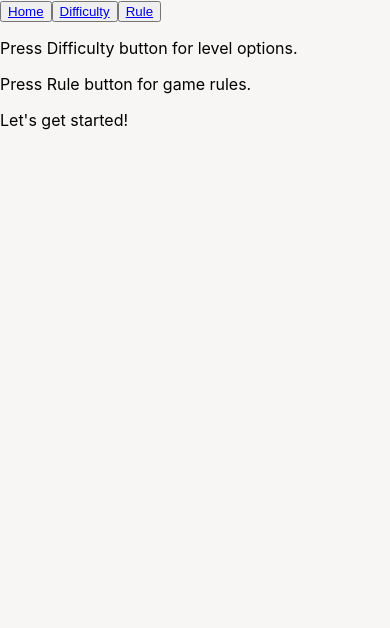
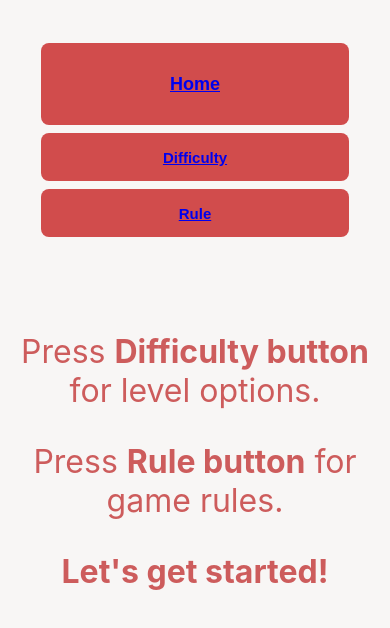
Before and after one commit to xiangyi0818/webdev-project2, a React (Create React App) app in the folder project2/: page /home in a window 390 px wide. Shown: the top 628 px of the page. Built offline with nearby package versions, Linux system fonts and the light colour scheme; what react-alert-template-basic would draw is missing.

Commit message:
add home and rule style

```diff
--- /dev/null
+++ b/project2/src/Home.css
@@ -0,0 +1,152 @@
+.main-container {
+    display: grid;
+    border:gray;
+    grid-template-columns: 1fr 4fr 1fr;
+    grid-template-rows: minmax(min-content,100px) 4fr minmax(min-content,100px);
+    grid-template-areas:
+      "header header header"
+      "leftsidebar maincontent rightsidebar"
+      "footer footer footer";
+}
+
+
+
+.main-header {
+    grid-area: header;
+    display:flex;
+
+
+}
+
+
+.main-leftsidebar {
+    grid-area: leftsidebar;
+    display: flex;
+
+}
+
+.main-rightsidebar {
+    grid-area: rightsidebar;
+
+}
+
+.main-content {
+    grid-area: maincontent;
+    justify-content: center;
+    align-items: center;
+
+
+}
+
+.main-footer {
+    grid-area: footer;
+    display: flex;
+    justify-content: center;
+    align-items: center;
+}
+
+.main-button-container {
+    justify-content: space-evenly;
+    box-sizing: border-box;
+    width: 100%;
+    display: flex;
+    flex-wrap: wrap;
+    margin: 0 auto;
+    padding: 10%;
+}
+
+
+.button-container{
+    width:100%;
+    vertical-align:bottom;
+}
+
+
+
+.button1 {
+    border: none;
+    color: white;
+    padding: 5%;
+    text-align: center;
+    text-decoration: none;
+    display: inline-block;
+    font-size: 12px;
+    margin: 4px 2px;
+    transition-duration: 0.4s;
+    cursor: pointer;
+    border-radius: 8px;
+    width: 100%;
+    background-color:rgb(209, 74, 74, 0.986);
+  }
+
+
+.button1:hover {
+    background-color: rgb(251, 208, 199) ;
+}
+
+
+.button3 {
+    border: none;
+    color: white;
+    padding: 5%;
+    text-align: center;
+    text-decoration: none;
+    display: inline-block;
+    font-size: 12px;
+    margin: 4px 2px;
+    transition-duration: 0.4s;
+    cursor: pointer;
+    border-radius: 8px;
+    width: 100%;
+    background-color:rgb(209, 74, 74, 0.986);
+  }
+
+
+.button3:hover {
+    background-color: rgb(251, 208, 199) ;
+}
+
+
+
+.grab{
+    cursor:grab;
+}
+
+.content-text{
+    font-size:xx-large;
+    color:indianred;
+    text-align: center;
+}
+
+.button2:active {
+    background-color: indianred;
+
+}
+
+
+@media screen and (max-width:700px) {
+    .main-container {
+      display: grid;
+      grid-template-columns: 1fr;
+      grid-template-rows: minmax(min-content,100px) 1fr ;
+      grid-template-areas:
+        "leftsidebar"
+        "maincontent"
+        ;
+
+    }
+
+
+    .main-content {
+        padding: 5%;
+        justify-content: center;
+        align-items: center;
+    }
+
+
+    .button1 {
+      font-size: 10px;
+      padding: 1%;
+    }
+
+  }
--- a/project2/src/Home.js
+++ b/project2/src/Home.js
@@ -5,6 +5,7 @@ import './App.css';
 import Card from "./Card";
 import {isInToRemove} from "./Reducer";
 import {Link} from 'react-router-dom';
+import './Home.css';
 
 
 export default class Home extends React.Component {
@@ -13,23 +14,44 @@ export default class Home extends React.Component {
   }
 
   render(){
-    console.log("Home")
+    // console.log("Home")
     return(
+
+
     <div className="home">
-    <div>
-      <button> <Link to={"/home"}>Home</Link></button>
-      <button> <Link to={""}>Difficulty</Link></button>
-      <button> <Link to={"/rule"}>Rule</Link></button>
+
+    <div className="main-container">
+
+
+      <div className="main-leftsidebar">
+        <div className="button-container">
+          <div className="main-button-container">
+            <button className="grab" className="button3"> <Link to={"/home"}><h2>Home</h2></Link></button>
+            <button className="grab" className="button1"> <Link to={"/"}><h2>Difficulty</h2></Link></button>
+            <button className="grab" className="button1"> <Link to={"/rule"}><h2>Rule</h2></Link></button>
+          </div>
+        </div>
+      </div>
+
+
+
+      <div className="main-content">
+
+      <div>
+
+          <p className="content-text">Press <b>Difficulty button</b> for level options.</p>
+
+
+
+          <p className="content-text">Press <b>Rule button</b> for game rules.</p>
+
+          <p className="content-text"><b>Let's get started!</b></p>
+      </div>
+      </div>
+
     </div>
-    <div>
-      <p>Press Difficulty button for level options.</p>
-    </div>
-    <div>
-      <p>Press Rule button for game rules.</p>
-    </div>
-    <div>
-      <p>Let's get started!</p>
-    </div>
+
+
   </div>
     )
   }
--- a/project2/src/Reducer.js
+++ b/project2/src/Reducer.js
@@ -75,11 +75,11 @@ let numViewReducer = (state, action)=> {
 
 let gameModeReducer = (state, action) => {
     if (action.type === "EASY") {
-        console.log("change to easy")
+        // console.log("change to easy")
         return 0
     }
     else if (action.type === "MEDIUM") {
-        console.log("change to medium")
+        // console.log("change to medium")
         return 1
     }
     else if (action.type === "HARD") {
--- /dev/null
+++ b/project2/src/Rule.css
@@ -0,0 +1,126 @@
+.main-container {
+    display: grid;
+    border:gray;
+    grid-template-columns: 1fr 4fr 1fr;
+    grid-template-rows: minmax(min-content,100px) 4fr minmax(min-content,100px);
+    grid-template-areas:
+      "header header header"
+      "leftsidebar maincontent rightsidebar"
+      "footer footer footer";
+}
+
+
+
+.main-header {
+    grid-area: header;
+    display:flex;
+
+
+}
+
+
+.main-leftsidebar {
+    grid-area: leftsidebar;
+    display: flex;
+
+}
+
+.main-rightsidebar {
+    grid-area: rightsidebar;
+
+}
+
+.main-content {
+    grid-area: maincontent;
+}
+
+.main-footer {
+    grid-area: footer;
+    display: flex;
+    justify-content: center;
+    align-items: center;
+}
+
+.main-button-container {
+    justify-content: space-evenly;
+    box-sizing: border-box;
+    width: 100%;
+    display: flex;
+    flex-wrap: wrap;
+    margin: 0 auto;
+    padding: 10%;
+}
+
+
+.button-container{
+    width:100%;
+    vertical-align:bottom;
+}
+
+
+
+.button1 {
+    border: none;
+    color: white;
+    padding: 5%;
+    text-align: center;
+    text-decoration: none;
+    display: inline-block;
+    font-size: 12px;
+    margin: 4px 2px;
+    transition-duration: 0.4s;
+    cursor: pointer;
+    border-radius: 8px;
+    width: 100%;
+    background-color:rgb(209, 74, 74, 0.986);
+  }
+
+
+
+.button1:hover {
+    background-color: rgb(251, 208, 199) ;
+}
+
+.button.active {
+    color:indianred;
+}
+
+
+.grab{
+    cursor:grab;
+}
+
+.content-text{
+    color:indianred;
+}
+
+.h4-text-color{
+    color:indianred;
+}
+
+.active {
+    background-color: indianred;
+
+}
+
+
+@media screen and (max-width:700px) {
+    .main-container {
+      display: grid;
+      grid-template-columns: 1fr;
+      grid-template-rows: minmax(min-content,100px) 1fr ;
+      grid-template-areas:
+        "leftsidebar"
+        "maincontent";
+
+    }
+
+
+
+    .button1 {
+      font-size: 10px;
+      padding: 1%;
+    }
+
+
+  }
--- a/project2/src/Rule.js
+++ b/project2/src/Rule.js
@@ -1,7 +1,7 @@
 import React from 'react';
 import {connect} from "react-redux";
 import { useSelector } from 'react-redux';
-import './App.css';
+import './Rule.css';
 import Card from "./Card";
 import {isInToRemove} from "./Reducer";
 import {Link} from 'react-router-dom';
@@ -15,11 +15,81 @@ export default class Rule extends React.Component {
   render(){
     return(
     <div className="rule">
-    <button> <Link to={"/home"}>Home</Link></button>
-    <button> <Link to={""}>Difficulty</Link></button>
-    <button> <Link to={"/rule"}>Rule</Link></button>
-    <p>  A set of 3 cards where each of the features are either all the same or all different.
-   </p>
+    <div className="main-container">
+      <div className="main-leftsidebar">
+        <div className="button-container">
+          <div className="main-button-container">
+            <button className="grab" className="button1"> <Link to={"/home"}><h2>Home</h2></Link></button>
+            <button className="grab" className="button1"> <Link to={"/"}><h2>Difficulty</h2></Link></button>
+            <button className="grab" className="button1"> <Link to={"/rule"}><h2>Rule</h2></Link></button>
+          </div>
+        </div>
+      </div>
+
+
+      <div className="main-content">
+        <div>
+          <h2 className="content-text">Instruction</h2>
+          <p>The object of the game is to identify a SET of 3 cards from 12 cards placed face up on the table. Each card has four features, which can vary as follows:</p>
+
+          <p>A SET consists of 3 cards in which each of the cards’ features, looked at one‐by‐one, are the same on each card, or, are different on each card.
+            All of the features must separately satisfy this rule. <b>In other words: shape must be either the same on all 3 cards, or different on each of the 3 cards;
+            color must be either the same on all 3 cards, or different on each of the 3, etc.</b></p>
+
+          <h4 className="h4-text-color">A QUICK CHECK ‐ Is it a SET?</h4>
+          <p>If 2 cards are the same and 1 card is different in any feature, then it is not a SET.
+            For example, if 2 are red and 1 is purple then it is not a SET. A SET must be either all the same OR all different in each individual feature.</p>
+
+
+          <h4 className="h4-text-color">EASY START</h4>
+          <p>
+          For a quick introduction, start with the small deck (just the solid symbols). This eliminates one feature, shading.
+          Once you can quickly see a SET when playing the 3 feature version, shuffle the 2 decks together to play the full game.
+          </p>
+
+
+          <h4 className="h4-text-color">THE PLAY</h4>
+          <p>
+          The dealer shuffles the cards and lays 12 face up on the table (in a rectangle) so that they can be seen by all. Players remove SETs of 3 cards from anywhere on the table. Each SET is checked by the other players. If correct, the SET is kept by the player for one point and the dealer replaces the 3 cards with 3 from the deck. A player must call SET before picking up the cards. There are no turns, the first player to call SET gets control of the board. After he/she has
+
+             called SET, no other player can pick up cards until that player has finished. The SET must be picked up within a few seconds after calling it.
+             If a player calls SET and does not have one, or if the SET is incorrect, he/she loses one point, and the 3 cards are returned to the table.
+             If all players agree that there is not a SET in the 12 cards, 3 more cards are laid face up on the table.
+             The 3 cards are not replaced when the next SET is found, reducing the number back to 12.
+             Note: There are ~ 33:1 odds that a SET is present in 12 cards, and ~ 2500:1 odds when 15 cards are on the table.
+          </p>
+
+          <p>The play continues until the deck is depleted. At the end of the game there may be cards remaining that do not form a SET. The number of SETs held by each player is then counted. One point is given for each SET. High score wins.</p>
+
+          <p>If you want a longer game, the deal passes to the person on the dealer’s left, and the play resumes with the deck being reshuffled. When all the players have dealt, the game ends. The player with the highest overall score wins.</p>
+
+
+          <p>
+
+          When playing solitaire, if the player does not find a SET, 3 more cards are laid down with a penalty of one SET.
+          To win the game, the player must remove this penalty by finding a SET on the table out of the last 12 cards.
+
+          </p>
+
+          <h4 className="h4-text-color">EXAMPLES</h4>
+
+          <p>For example, the following are SETs:</p>
+
+          <p>All three cards have the same shape, the same color, the same number of symbols and they all have different shading.</p>
+
+          <p>All three cards have different shapes, different colors, and different numbers of symbols and they all have the same shading.</p>
+
+          <p>
+          All three cards have different shapes, different colors, different numbers of symbols and different shadings.
+          </p>
+
+          <a href="https://www.setgame.com/sites/default/files/instructions/SET%20INSTRUCTIONS%20-%20ENGLISH.pdf" target="_blank" >Click to get more detail information</a>
+        </div>
+      </div>
+
+    </div>
+
+
   </div>
     )
   }
```
Also changed, not shown: project2/src/App.js (+4 -4 lines), project2/src/serviceWorker.js (+12 -12 lines), project2/src/App.css (line endings or trailing spaces).
